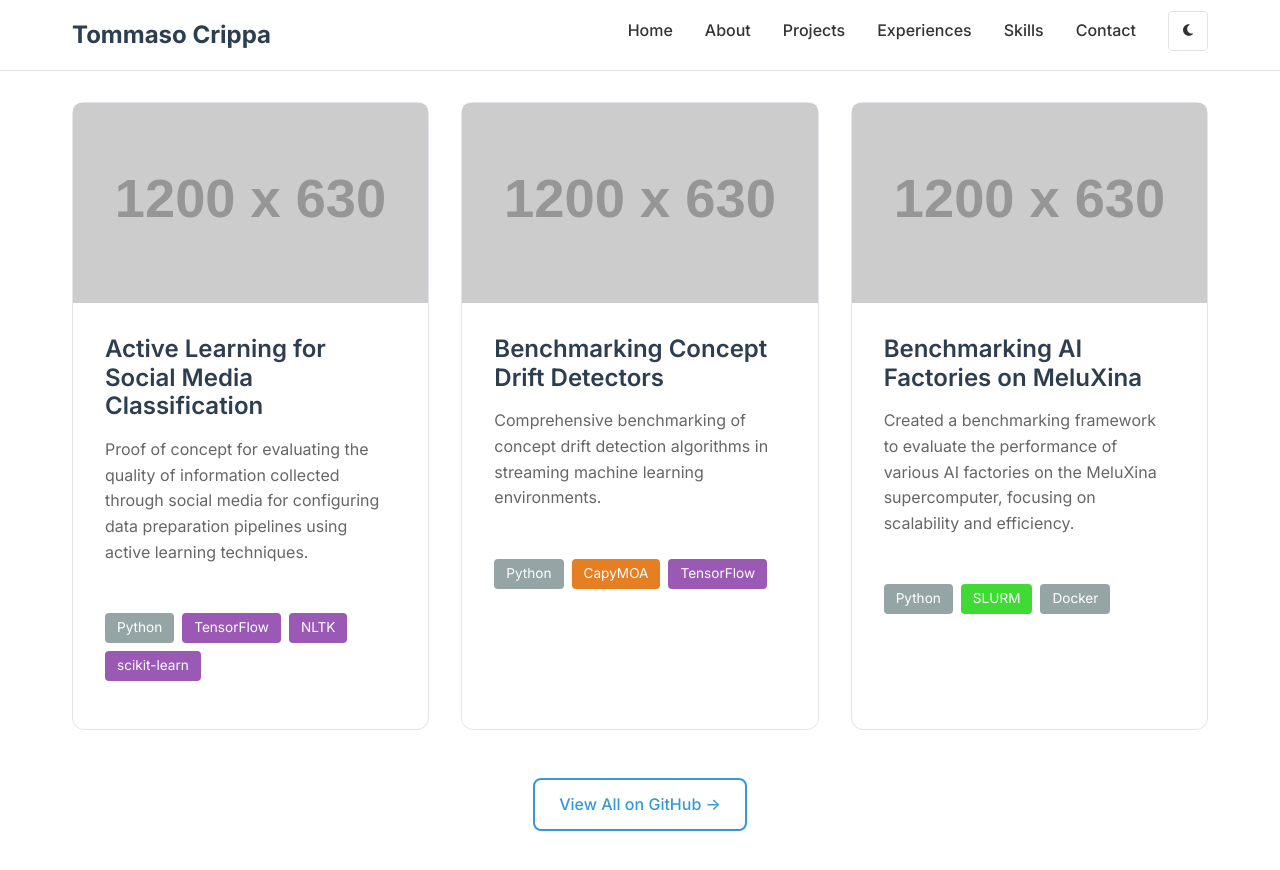
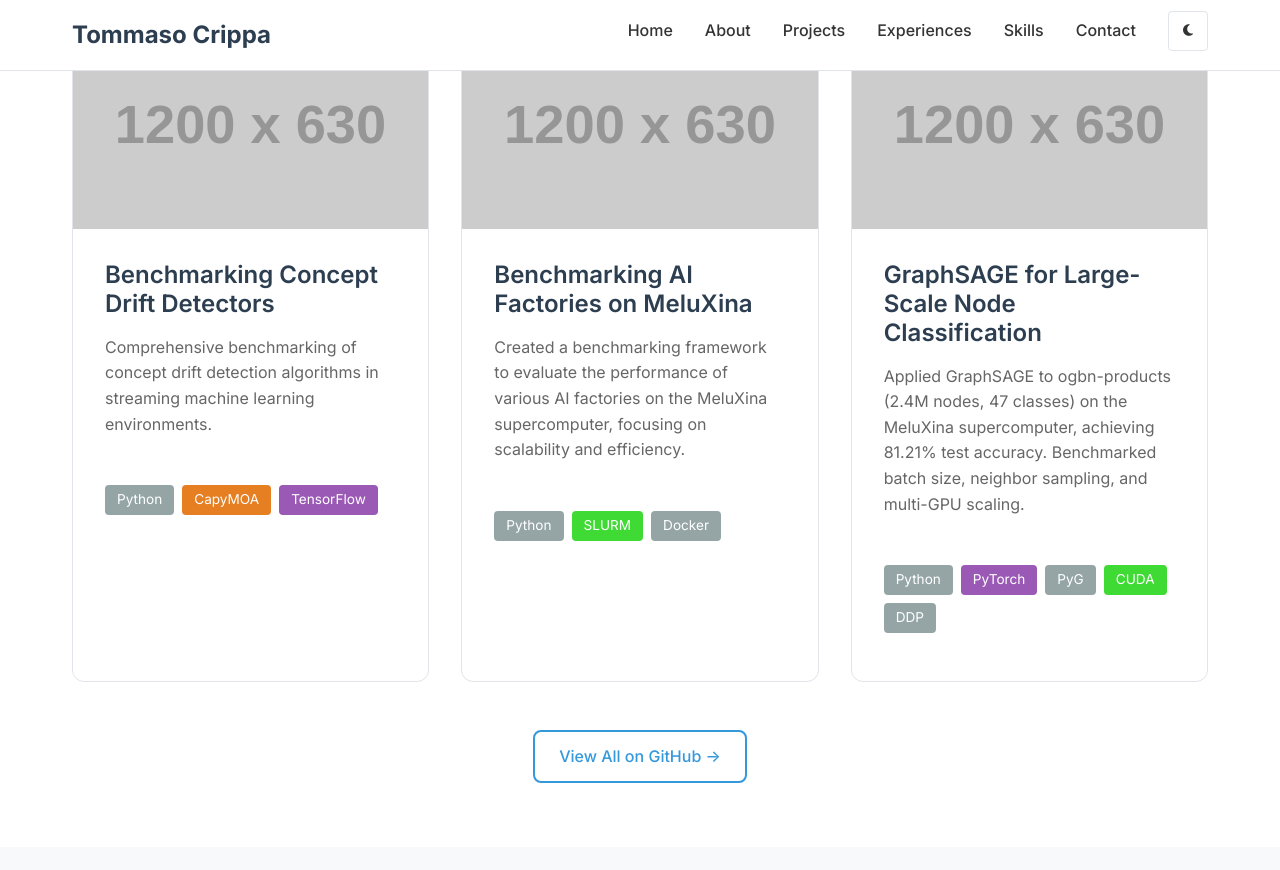
Before and after one commit to Crippius/Crippius.github.io, a Jekyll site: the page built from index.html, in a window 1280 px wide and 900 px high, scrolled down 1314 px. Shown: the top 870 px of the window. Built offline with Jekyll 4.4.1, drawn with Linux system fonts in a browser that asks for light colours; comment, search, counter and statistics services are not loaded; some of the changed text lies outside the part shown.

Commit message:
added submodule cv

```diff
--- a/_config.yml
+++ b/_config.yml
@@ -22,7 +22,7 @@
   linkedin: "tommaso-crippa"
 
   # CV/Resume
-  cv_url: "/assets/cv/CV_Tommaso_Crippa.pdf"
+  cv_url: "/cv/resume.pdf"
 
 github:
   username: "Crippius"
--- a/_layouts/default.html
+++ b/_layouts/default.html
@@ -23,6 +23,9 @@
   <link rel="stylesheet" href="https://cdnjs.cloudflare.com/ajax/libs/font-awesome/6.4.0/css/all.min.css">
 </head>
 <body>
+  <div class="hero-blob hero-blob--1"></div>
+  <div class="hero-blob hero-blob--2"></div>
+  <div class="hero-blob hero-blob--3"></div>
   {% include header.html %}
 
   <main>
--- a/assets/js/project-overrides.json
+++ b/assets/js/project-overrides.json
@@ -1,4 +1,11 @@
 {
+  "albertofinardi/Sage_GNN": {
+    "title": "GraphSAGE for Large-Scale Node Classification",
+    "description": "Applied GraphSAGE to ogbn-products (2.4M nodes, 47 classes) on the MeluXina supercomputer, achieving 81.21% test accuracy. Benchmarked batch size, neighbor sampling, and multi-GPU scaling.",
+    "tags": ["Python", "PyTorch", "PyG", "CUDA", "DDP", "SLURM"],
+    "image": null,
+    "github_url": "https://github.com/albertofinardi/Sage_GNN"
+  },
   "justvicthor/Early_Alzheimer_Detection_DL": {
     "title": "Early Alzheimer Detection with Deep Learning",
     "description": "Deep learning project for early detection of Alzheimer's disease using neural networks and medical imaging data.",
--- a/assets/js/repos-config.json
+++ b/assets/js/repos-config.json
@@ -17,7 +17,7 @@
   {
     "owner": "Crippius",
     "repo": "Active_Learning_for_Social_Media_Classification",
-    "pinned": true
+    "pinned": false
   },
   {
     "owner": "Streaming-Data-Analytics",
@@ -27,6 +27,11 @@
   {
     "owner": "edolea",
     "repo": "Team3_EUMASTER4HPC2526",
+    "pinned": true
+  },
+  {
+    "owner": "albertofinardi",
+    "repo": "Sage_GNN",
     "pinned": true
   },
   {
--- a/index.html
+++ b/index.html
@@ -8,10 +8,19 @@
     <div class="hero-content">
       <h1 class="hero-title">Hi, I'm <span class="accent">{{ site.author.name }}</span></h1>
       <p class="hero-tagline">{{ site.author.tagline }}</p>
-      <p class="hero-bio">{{ site.author.bio }}</p>
-      <div class="hero-cta">
-        <a href="#projects" class="btn btn-primary">View My Work</a>
-        <a href="{{ site.author.cv_url }}" class="btn btn-outline" target="_blank">Download CV</a>
+      <div class="hero-socials">
+        <a href="https://github.com/{{ site.author.github }}" class="social-link" target="_blank" aria-label="GitHub">
+          <i class="fab fa-github"></i>
+        </a>
+        <a href="https://linkedin.com/in/{{ site.author.linkedin }}" class="social-link" target="_blank" aria-label="LinkedIn">
+          <i class="fab fa-linkedin"></i>
+        </a>
+        <a href="mailto:{{ site.author.email }}" class="social-link" aria-label="Email">
+          <i class="fas fa-envelope"></i>
+        </a>
+        <a href="{{ site.author.cv_url }}" class="social-link" target="_blank" aria-label="Download CV">
+          <i class="fas fa-file-pdf"></i>
+        </a>
       </div>
     </div>
   </div>
@@ -20,7 +29,6 @@
 <section id="projects" class="section">
   <div class="container">
     <h2 class="section-title">Featured Projects</h2>
-    <p class="section-subtitle">Automatically pulled from my GitHub repositories</p>
 
     <div id="projects-grid" class="projects-grid">
       <div class="loading">Loading projects...</div>
```
Also changed, not shown: experiences.html (+18 -10 lines), .gitmodules (added), Gemfile.lock (added), 3 other files.
